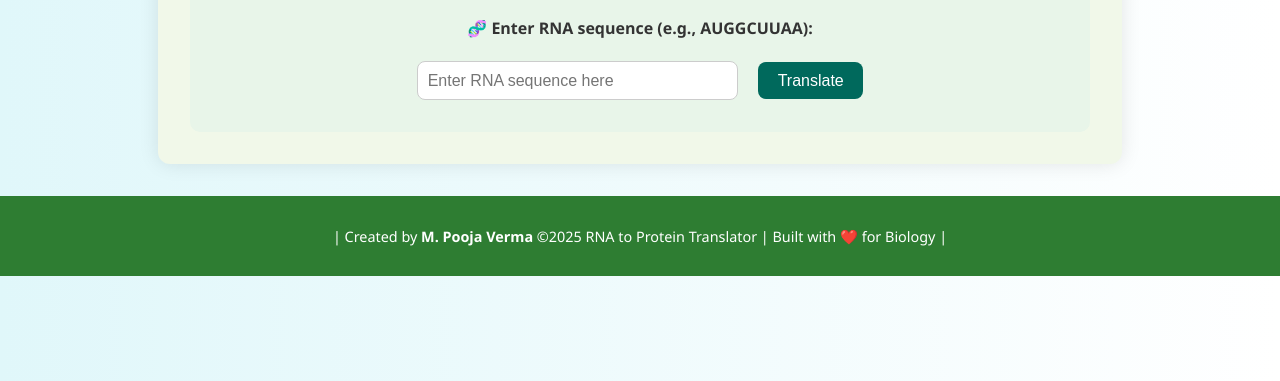
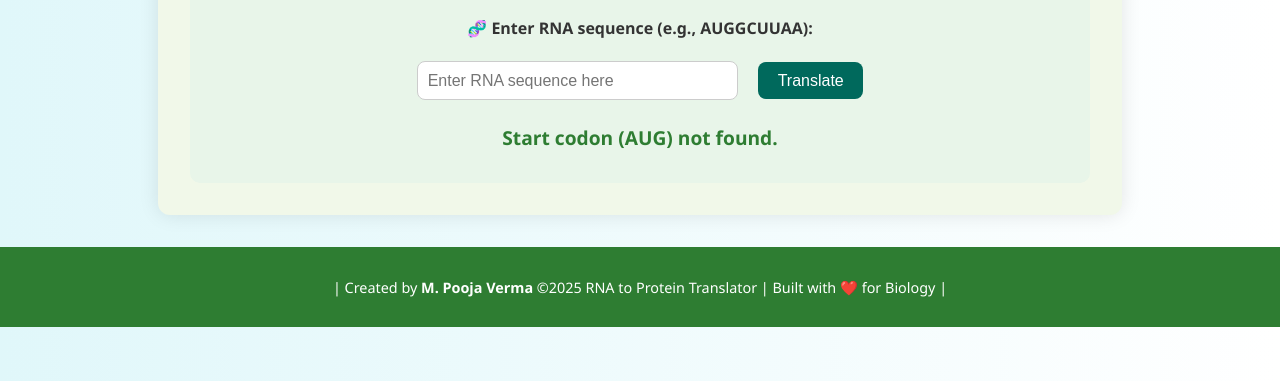
Before and after one commit to mpoojaverma/Genetic-Code-Translator, a plain HTML site: page index.html in a window 1280 px wide. Both pictures are taken after a click on the button "Translate". Shown: the part 419-800 px from the top of the page. Drawn offline with Linux system fonts and the light colour scheme.

Commit message:
Update index.html

```diff
--- a/index.html
+++ b/index.html
@@ -110,9 +110,31 @@
     }
   </style>
  <script>
+  const codonMap = {
+    'UUU': 'Phe', 'UUC': 'Phe', 'UUA': 'Leu', 'UUG': 'Leu',
+    'CUU': 'Leu', 'CUC': 'Leu', 'CUA': 'Leu', 'CUG': 'Leu',
+    'AUU': 'Ile', 'AUC': 'Ile', 'AUA': 'Ile', 'AUG': 'Met',
+    'GUU': 'Val', 'GUC': 'Val', 'GUA': 'Val', 'GUG': 'Val',
+    'UCU': 'Ser', 'UCC': 'Ser', 'UCA': 'Ser', 'UCG': 'Ser',
+    'CCU': 'Pro', 'CCC': 'Pro', 'CCA': 'Pro', 'CCG': 'Pro',
+    'ACU': 'Thr', 'ACC': 'Thr', 'ACA': 'Thr', 'ACG': 'Thr',
+    'GCU': 'Ala', 'GCC': 'Ala', 'GCA': 'Ala', 'GCG': 'Ala',
+    'UAU': 'Tyr', 'UAC': 'Tyr', 'UAA': 'Stop', 'UAG': 'Stop',
+    'CAU': 'His', 'CAC': 'His', 'CAA': 'Gln', 'CAG': 'Gln',
+    'AAU': 'Asn', 'AAC': 'Asn', 'AAA': 'Lys', 'AAG': 'Lys',
+    'GAU': 'Asp', 'GAC': 'Asp', 'GAA': 'Glu', 'GAG': 'Glu',
+    'UGU': 'Cys', 'UGC': 'Cys', 'UGA': 'Stop', 'UGG': 'Trp',
+    'CGU': 'Arg', 'CGC': 'Arg', 'CGA': 'Arg', 'CGG': 'Arg',
+    'AGU': 'Ser', 'AGC': 'Ser', 'AGA': 'Arg', 'AGG': 'Arg',
+    'GGU': 'Gly', 'GGC': 'Gly', 'GGA': 'Gly', 'GGG': 'Gly'
+  };
+
   window.addEventListener('DOMContentLoaded', () => {
     const links = document.querySelectorAll('nav a');
     const sections = document.querySelectorAll('.tabbed-section');
+    const input = document.querySelector('.translator-box input');
+    const button = document.querySelector('.translator-box button');
+
     links.forEach(link => {
       link.addEventListener('click', e => {
         e.preventDefault();
@@ -120,6 +142,37 @@
         sections.forEach(section => section.classList.remove('active-tab'));
         document.getElementById(targetId).classList.add('active-tab');
       });
+    });
+
+    button.addEventListener('click', () => {
+      const rawSeq = input.value.toUpperCase().replace(/[^AUCG]/g, '');
+      let result = '';
+      let protein = [];
+      let startIndex = rawSeq.indexOf('AUG');
+
+      if (startIndex === -1) {
+        result = 'Start codon (AUG) not found.';
+      } else {
+        for (let i = startIndex; i < rawSeq.length; i += 3) {
+          const codon = rawSeq.slice(i, i + 3);
+          if (codon.length < 3) break;
+          const aminoAcid = codonMap[codon] || '???';
+          if (aminoAcid === 'Stop') break;
+          protein.push(aminoAcid);
+        }
+        result = protein.length > 0 ? `🧪 Protein: ${protein.join(' - ')}` : 'No valid protein formed.';
+      }
+
+      let outputDiv = document.getElementById('translator-output');
+      if (!outputDiv) {
+        outputDiv = document.createElement('div');
+        outputDiv.id = 'translator-output';
+        outputDiv.style.marginTop = '1.5rem';
+        outputDiv.style.fontSize = '1.2rem';
+        outputDiv.style.color = '#2e7d32';
+        document.querySelector('.translator-box').appendChild(outputDiv);
+      }
+      outputDiv.innerHTML = `<strong>${result}</strong>`;
     });
   });
 </script>
```
Lines whose indentation alone changed are shown as unchanged.
